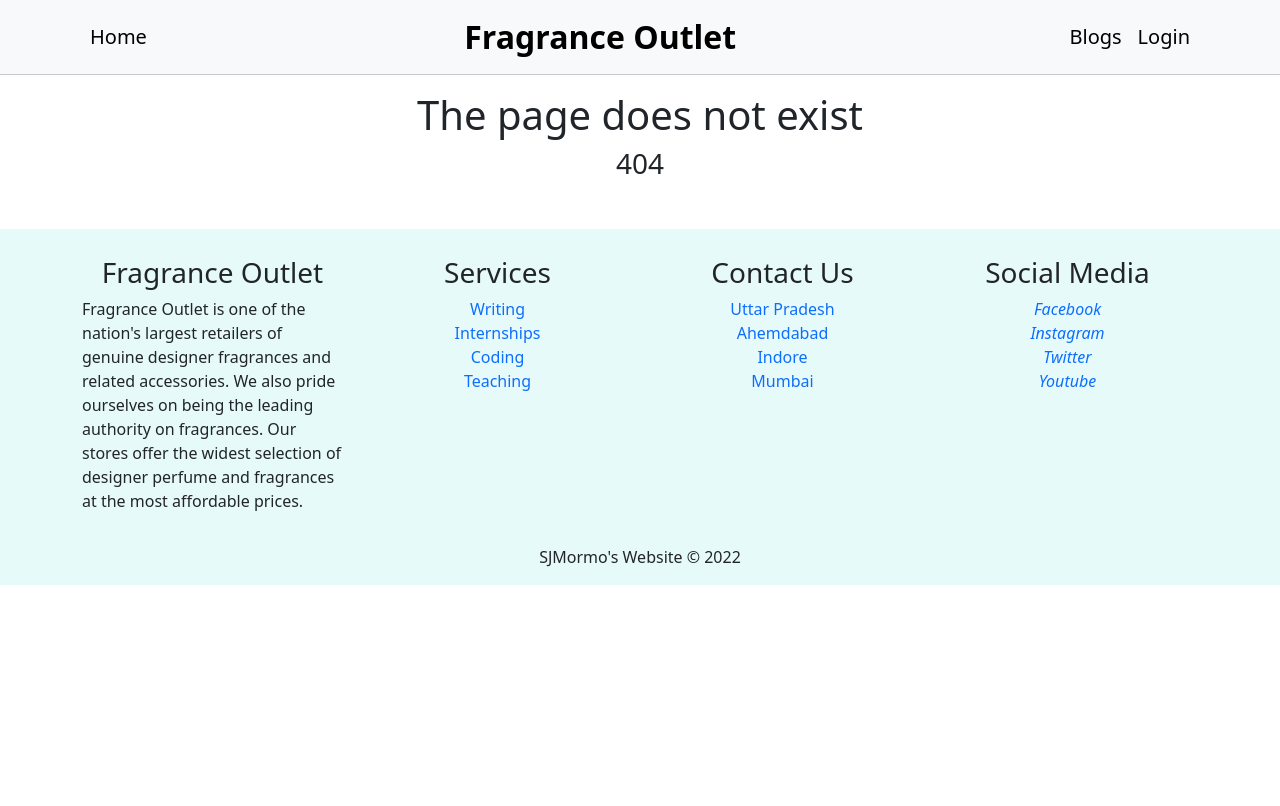
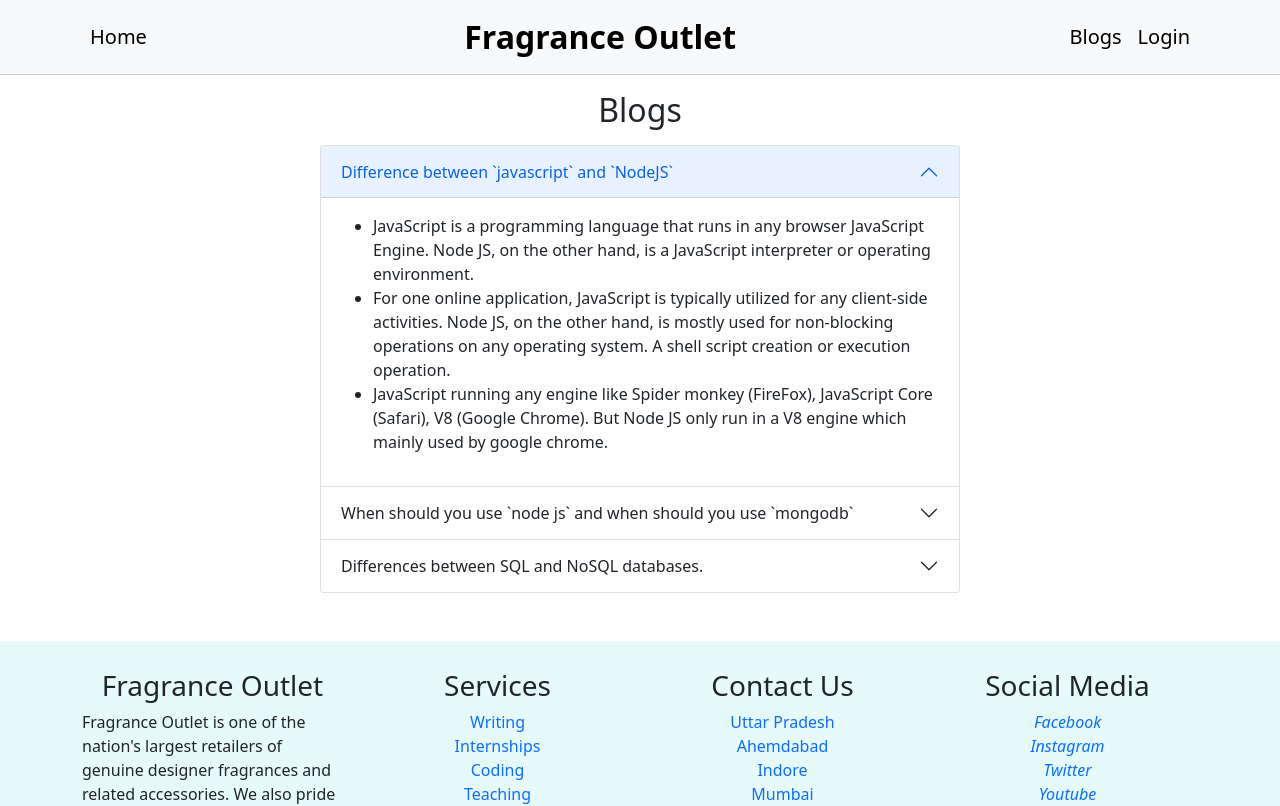
Before and after one commit to SJMormo/warehouse-management-client, a React (Create React App) app: page /blogs in a window 1280 px wide. Shown: the top 806 px of the page. Built offline with nearby package versions, Linux system fonts and the light colour scheme; no server answers.

Commit message:
blogs page added

```diff
--- a/src/App.js
+++ b/src/App.js
@@ -12,6 +12,7 @@ import ManageInventories from './components/ManageInventories/ManageInventories'
 import AddNewItem from './components/AddNewItem/AddNewItem';
 import { ToastContainer } from 'react-toastify';
 import MyItems from './components/MyItems/MyItems';
+import Blogs from './components/Blogs/Blogs';
 
 
 function App() {
@@ -26,6 +27,7 @@ function App() {
         <Route path="/manageinventories" element={<ManageInventories />} />
         <Route path="/addnewitem" element={<AddNewItem />} />
         <Route path="/myitems" element={<MyItems />} />
+        <Route path="/blogs" element={<Blogs />} />
 
         <Route path="/inventory/:id" element={
           <RequireAuth>
--- /dev/null
+++ b/src/components/Blogs/Blogs.js
@@ -0,0 +1,53 @@
+import React from 'react';
+import { Accordion } from 'react-bootstrap';
+
+const Blogs = () => {
+    return (
+        <div>
+            <h2 className='text-center mt-3'>Blogs</h2>
+
+            <Accordion className='w-50 mx-auto mt-3' defaultActiveKey="0">
+                <Accordion.Item eventKey="0">
+                    <Accordion.Header>Difference between `javascript` and `NodeJS`</Accordion.Header>
+                    <Accordion.Body>
+                        <ul>
+                            <li>JavaScript is a programming language that runs in any browser JavaScript Engine. Node JS, on the other hand, is a JavaScript interpreter or operating environment.</li>
+                            <li>For one online application, JavaScript is typically utilized for any client-side activities. Node JS, on the other hand, is mostly used for non-blocking operations on any operating system. A shell script creation or execution operation.</li>
+                            <li>JavaScript running any engine like Spider monkey (FireFox), JavaScript Core (Safari), V8 (Google Chrome). But Node JS only run in a V8 engine which mainly used by google chrome.</li>
+                        </ul>
+                    </Accordion.Body>
+                </Accordion.Item>
+                <Accordion.Item eventKey="1">
+                    <Accordion.Header>When should you use `node js` and when should you use `mongodb`</Accordion.Header>
+                    <Accordion.Body>
+                        NodeJS and MongoDB are two different technologies. Node JS is a JavaScript interpreter or operating environment and MongoDB is a database system which gives one a chance to efficiently store documents. So when one need to develop server for a website he/she can use NodeJS. And, In order to store data one can use MongoDB.
+                    </Accordion.Body>
+                </Accordion.Item>
+                <Accordion.Item eventKey="2">
+                    <Accordion.Header>Differences between SQL and NoSQL databases.</Accordion.Header>
+                    <Accordion.Body>
+                        <ul>
+                            <li>
+                                Relational databases are SQL, while non-relational databases are NoSQL.
+                            </li>
+                            <li>
+                                SQL databases have a specified schema and use structured query language. For unstructured data, NoSQL databases use dynamic schemas.
+                            </li>
+                            <li>
+                                SQL databases scale vertically, but NoSQL databases scale horizontally.
+                            </li>
+                            <li>
+                                NoSQL databases are document, key-value, graph, or wide-column stores, whereas SQL databases are table-based.
+                            </li>
+                            <li>
+                                SQL databases excel in multi-row transactions, while NoSQL excels at unstructured data like documents and JSON.
+                            </li>
+                        </ul>
+                    </Accordion.Body>
+                </Accordion.Item>
+            </Accordion>
+        </div>
+    );
+};
+
+export default Blogs;
```
